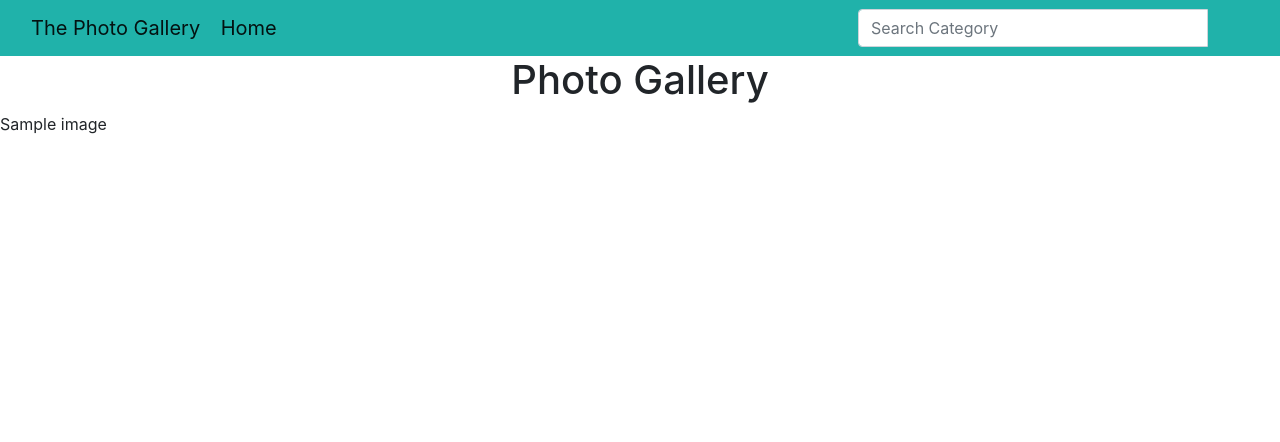
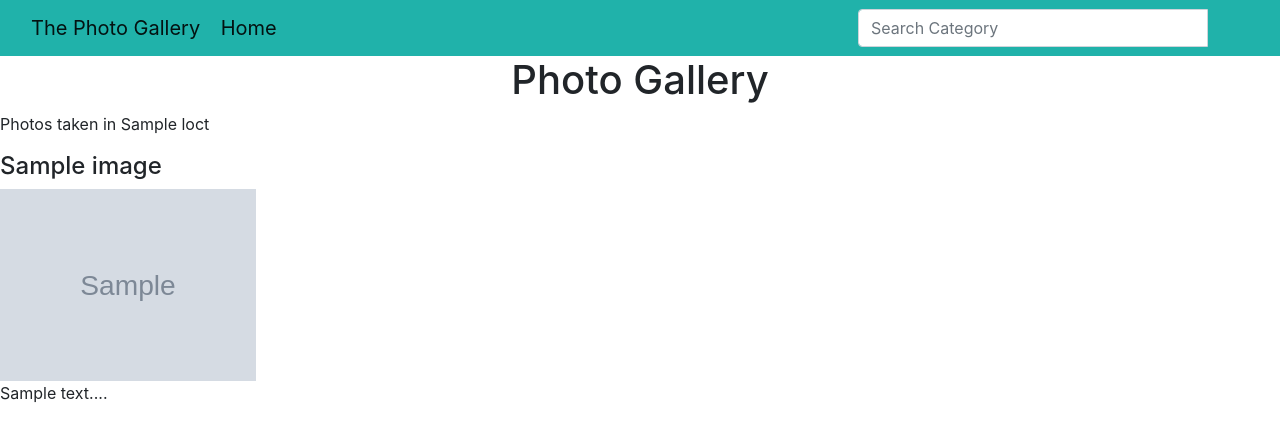
Before and after one commit to wilbrone/PhotoGallery, a Django app: template photos/templates/all-pics/location.html in a window 1280 px wide. Shown: the top 442 px of the page. Run offline with Django 3.2, Linux system fonts and the light colour scheme; the template is opened without the code that fills it: most values are stand-ins (such as "Sample title", 1, 10 or a date in 2020); grey boxes marked "Sample" are stand-in pictures; some libraries are stand-ins or nearby versions.

Commit message:
add style

```diff
--- a/photos/templates/all-pics/location.html
+++ b/photos/templates/all-pics/location.html
@@ -4,7 +4,20 @@
 {{block.super}}
 {% for images in pics_by_location %}
 <div>
-    {{ images.title }}
+    <p>
+        Photos taken in {{ images.location.loct }}
+    </p>
+    <h4>
+        {{ images.title }}
+    </h4>
+    <div>
+        <a href="{% url 'image' images.id %}">
+            <img src="{{images.image.url}}" class="img-responsive" alt="Image" width="20%">
+        </a>
+    </div>
+    <p>
+        {{ images.description | truncatechars:50 }}...
+    </p>
 </div>
 {% endfor %}
 {% endblock %}
--- a/photos/views.py
+++ b/photos/views.py
@@ -37,6 +37,6 @@ def search_results(request):
 
 def location_pics(request,loct_id):
 
-    pics_by_location = Image.pics_by_loct(loct_id)
+    pics_by_location = Image.photos_by_loct(loct_id)
 
     return render(request, 'all-pics/location.html', {'pics_by_location':pics_by_location})
```
